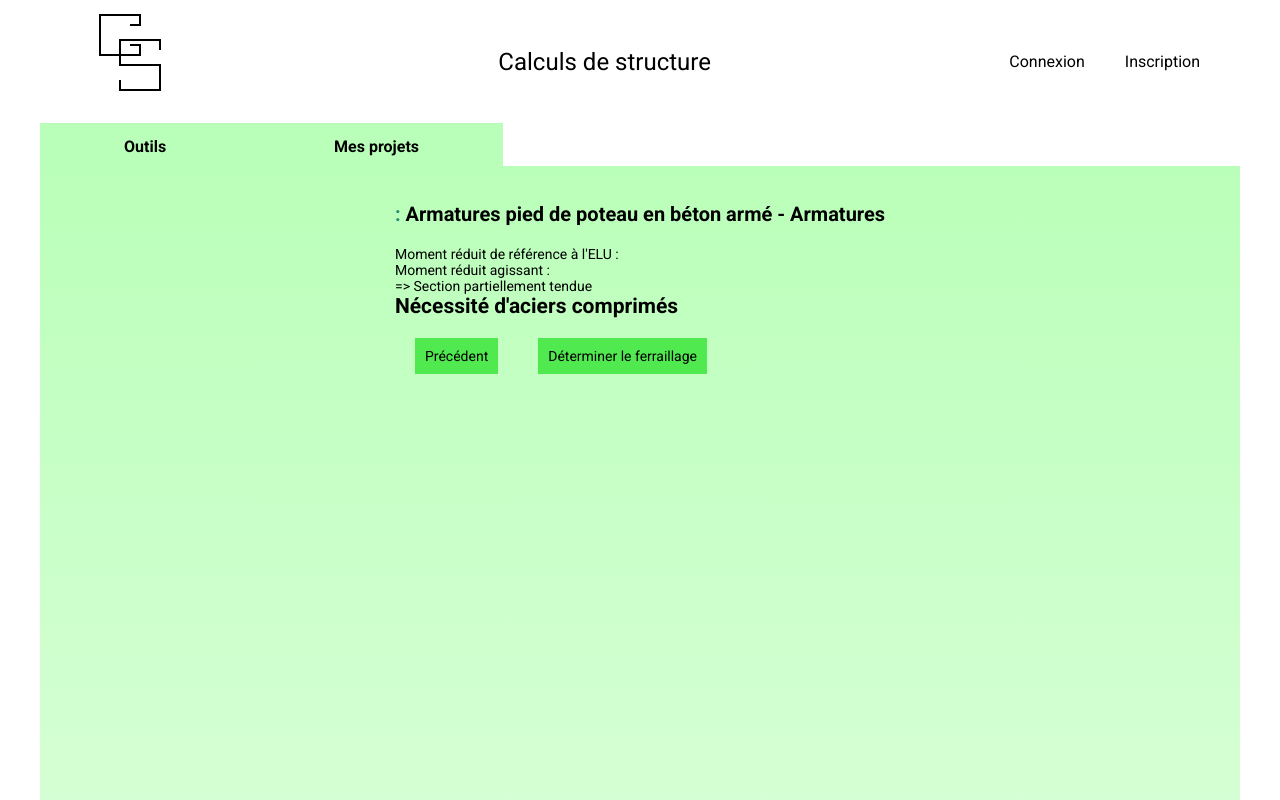
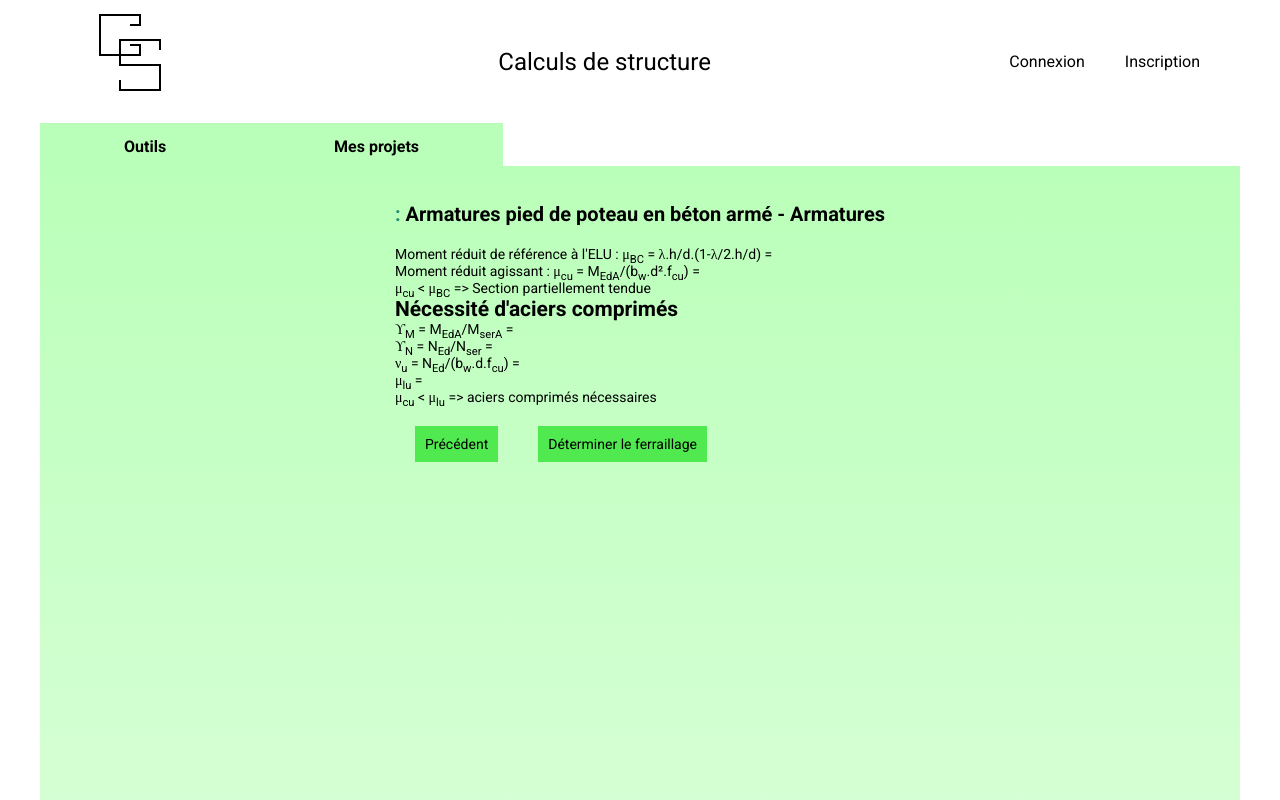
Before and after one commit to Aldehyd/calculate, an Angular app: page /column-tool/steels in a window 1280 px wide. Built offline with nearby package versions, Linux system fonts and the light colour scheme; a web font is replaced by a local one.

Commit message:
progress on column tool steels

```diff
--- a/src/app/column-tool-steels/column-tool-steels.component.html
+++ b/src/app/column-tool-steels/column-tool-steels.component.html
@@ -3,11 +3,52 @@
   pied de poteau en béton armé - Armatures
 </h1>
 <div class="main-content">
-  <p>Moment réduit de référence à l'ELU :</p>
-  <p>Moment réduit agissant :</p>
-  <p>=> Section partiellement tendue</p>
+  <p>
+    Moment réduit de référence à l'ELU : μ<span class="indice">BC</span> =
+    λ.h/d.(1-λ/2.h/d) =
+  </p>
+  <p>
+    Moment réduit agissant : μ<span class="indice">cu</span> = M<span
+      class="indice"
+      >EdA</span
+    >/(b<span class="indice">w</span>.d².f<span class="indice">cu</span>) =
+  </p>
+  <p>
+    μ<span class="indice">cu</span> {{ muCu > muBc ? ">" : "<" }} μ<span
+      class="indice"
+      >BC</span
+    >
+    => Section partiellement tendue
+  </p>
   <h2>Nécessité d'aciers comprimés</h2>
-  <p></p>
+  <p>
+    ϒ<span class="indice">M</span> = M<span class="indice">EdA</span>/M<span
+      class="indice"
+      >serA</span
+    >
+    =
+  </p>
+  <p>
+    ϒ<span class="indice">N</span> = N<span class="indice">Ed</span>/N<span
+      class="indice"
+      >ser</span
+    >
+    =
+  </p>
+  <p>
+    ν<span class="indice">u</span> = N<span class="indice">Ed</span>/(b<span
+      class="indice"
+      >w</span
+    >.d.f<span class="indice">cu</span>) =
+  </p>
+  <p>μ<span class="indice">lu</span> =</p>
+  <p>
+    μ<span class="indice">cu</span> {{ muCu > muLu ? ">" : "<" }} μ<span
+      class="indice"
+      >lu</span
+    >
+    => aciers comprimés nécessaires
+  </p>
   <div class="bottom-links-container">
     <a routerLink="./.." class="basic-button">Précédent</a>
     <button type="submit" class="basic-button" (click)="onNextButtonClick()">
--- a/src/app/column-tool-steels/column-tool-steels.component.ts
+++ b/src/app/column-tool-steels/column-tool-steels.component.ts
@@ -1,6 +1,7 @@
 import { Component, OnInit } from '@angular/core';
 import { columnService } from '../services/column.service';
 import { CommonModule } from '@angular/common';
+import { Router } from '@angular/router';
 
 @Component({
   selector: 'app-column-tool-steels',
@@ -12,15 +13,20 @@ import { CommonModule } from '@angular/common';
 export class ColumnToolSteelsComponent implements OnInit {
 
   projectName!: string;
+  muCu!: number;
+  muBc!: number;
+  muLu!: number;
 
-  constructor(private columnService:columnService) {}
+  constructor(private columnService:columnService,
+    private router: Router
+  ) {}
 
   ngOnInit(): void {
     this.projectName = this.columnService.projectName;
   }
 
   onNextButtonClick():void {
-
+    this.router.navigateByUrl('/column-tool/steel-choice')
   }
 
 }
```
